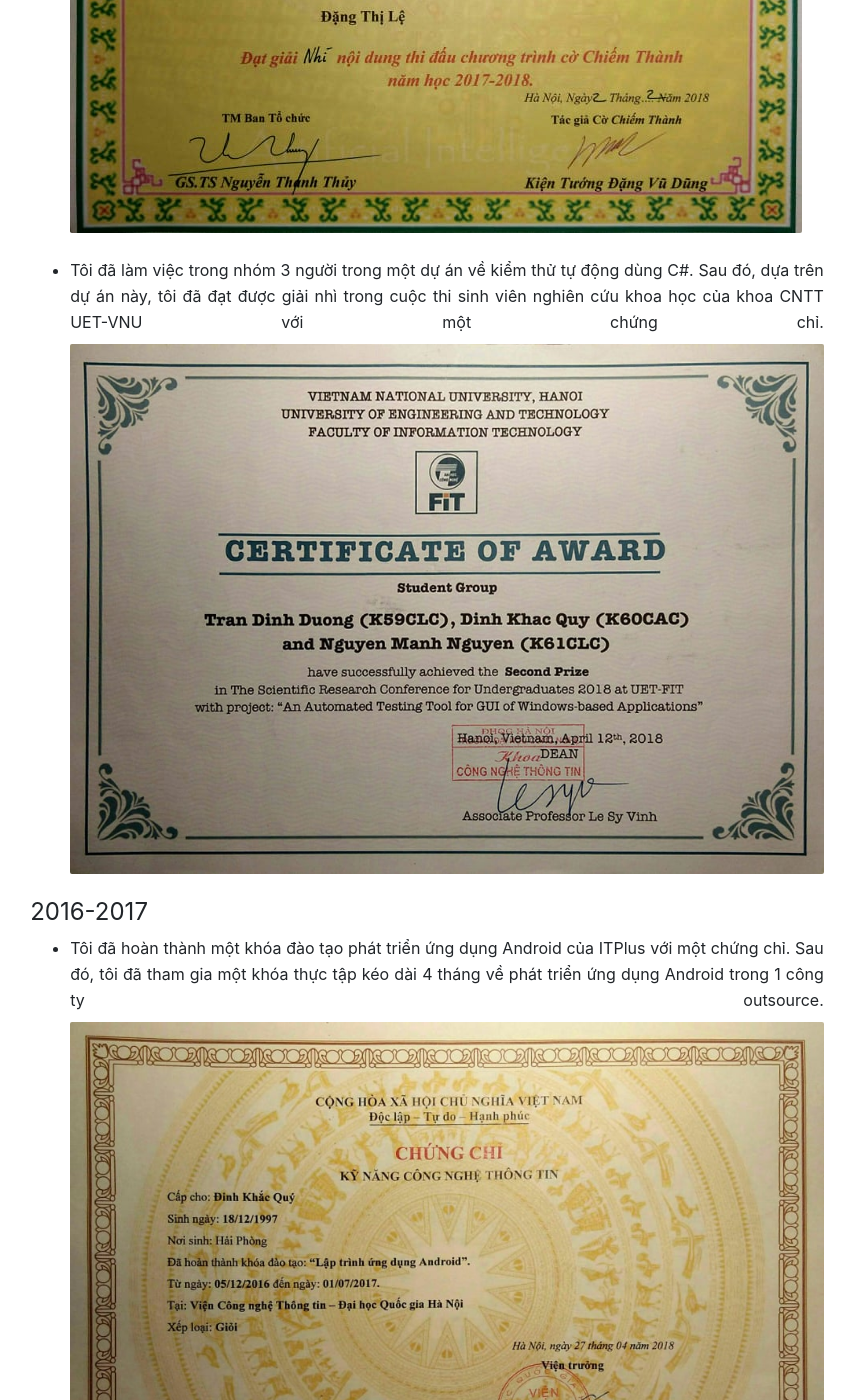
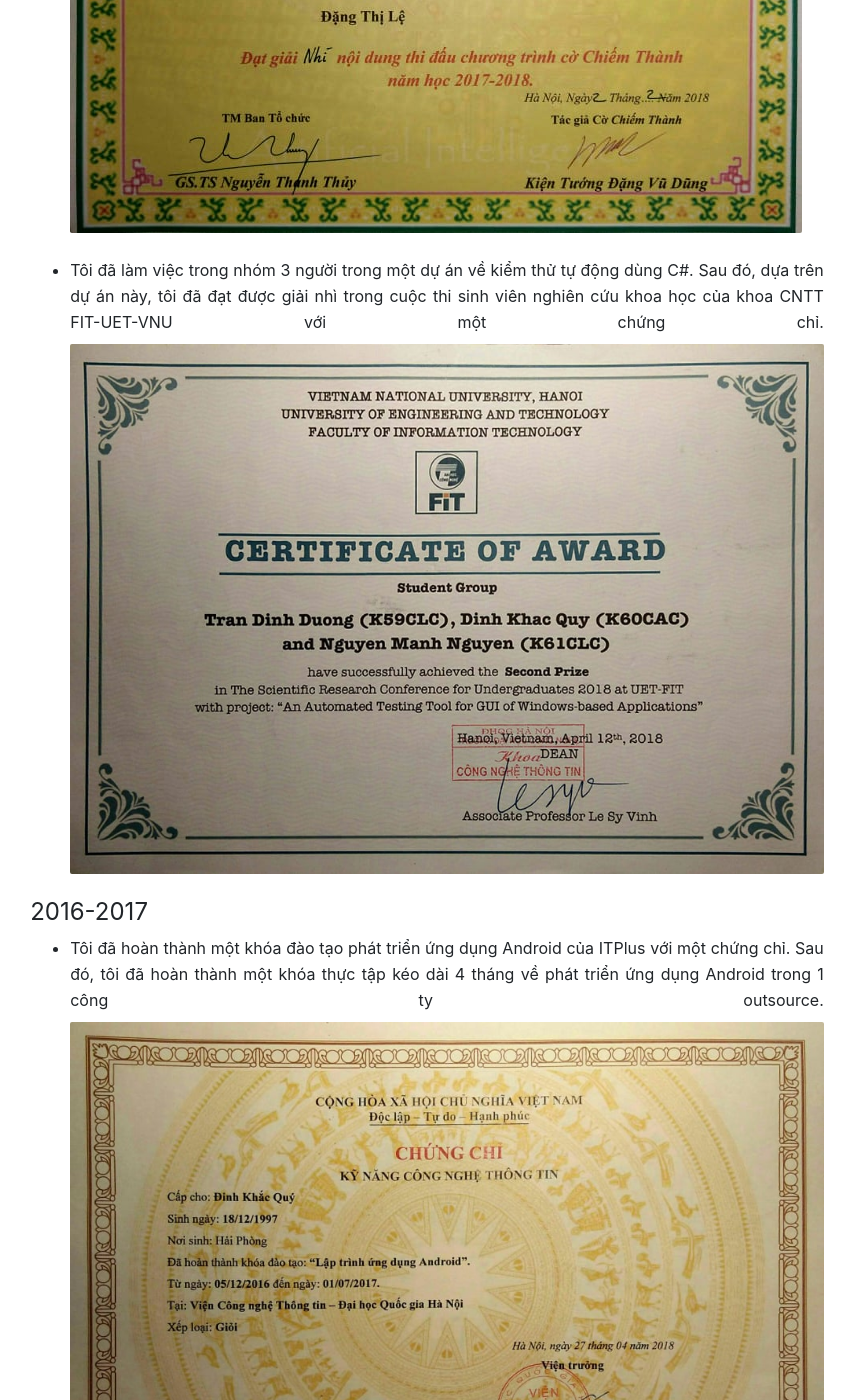
Before and after one commit to christianezeani/panthera-jekyll, a Jekyll site: the page built from vi/Achievement.md, in a window 1280 px wide and 1400 px high, scrolled down 2595 px. Shown: the whole window, without its empty margins (213-1068 px from the left). Built offline with Jekyll 4.4.1, drawn with Linux system fonts in a browser that asks for light colours; some of the changed text lies outside the part shown.

Commit message:
update content

```diff
--- a/vi/Achievement.md
+++ b/vi/Achievement.md
@@ -42,16 +42,16 @@
 * Nhóm chúng tôi đã giành giải nhì trong cuộc thi của lớp trí tuệ nhân tạo.
 ![](/Certificates/AI.jpg "Chứng nhận giải nhì trong cuộc thi của lớp Trí tuệ nhân tạo.")
 
-* Tôi đã làm việc trong nhóm 3 người trong một dự án về kiểm thử tự động dùng C#. Sau đó, dựa trên dự án này, tôi đã đạt được giải nhì trong cuộc thi sinh viên nghiên cứu khoa học của khoa CNTT UET-VNU với một chứng chỉ.
+* Tôi đã làm việc trong nhóm 3 người trong một dự án về kiểm thử tự động dùng C#. Sau đó, dựa trên dự án này, tôi đã đạt được giải nhì trong cuộc thi sinh viên nghiên cứu khoa học của khoa CNTT FIT-UET-VNU với một chứng chỉ.
 ![](/Certificates/Csharp.jpg "Chứng chỉ trong cuộc thi sinh viên nghiên cứu khoa học của khoa CNTT UET-VNU.")
 
 #### 2016-2017
-* Tôi đã hoàn thành một khóa đào tạo phát triển ứng dụng Android của ITPlus với một chứng chỉ. Sau đó, tôi đã tham gia một khóa thực tập kéo dài 4 tháng về phát triển ứng dụng Android trong 1 công ty outsource.
+* Tôi đã hoàn thành một khóa đào tạo phát triển ứng dụng Android của ITPlus với một chứng chỉ. Sau đó, tôi đã hoàn thành một khóa thực tập kéo dài 4 tháng về phát triển ứng dụng Android trong 1 công ty outsource.
 ![](/Certificates/android.jpg "Chứng chỉ khóa học phát triển ứng dụng Android của ITPlus.")
 
 #### 2015-2016
 * Tôi nhận được một suất học bổng khuyến khích học tập của trường UET-VNU.
 
 #### 2014-2015
-* Tôi đã đạt được giải nhì cuộc thi lập trình giải thuật cấp thành phố Hải Phòng của Việt Nam. Tôi cũng đã nhận một vài học bổng liên quan tới nó.
+* Tôi đã đạt được giải nhì cuộc thi tin học cấp thành phố Hải Phòng của Việt Nam. Tôi cũng đã nhận một vài học bổng liên quan tới nó.
 ![](/Certificates/grade_12.jpg "Chứng chỉ giải thưởng.")
```
Also changed, not shown: en/Achievement.md (+1 -1 lines), fr/Achievement.md (+2 -2 lines).
